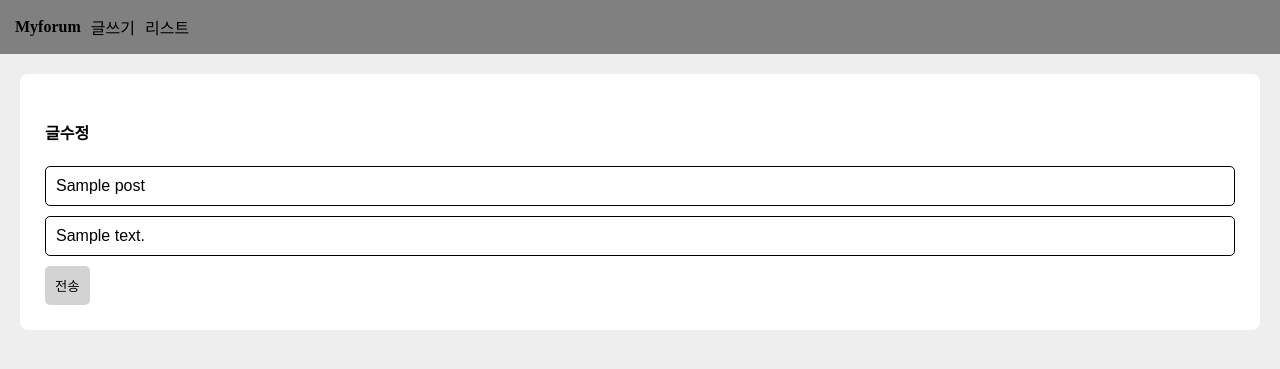
After one commit to rlatjsdn71/2026_Server, a Node server app: template views/update.ejs in a window 1280 px wide. The commit adds this page. Shown: the top 369 px of the page. Run offline with Node 20, Linux system fonts and the light colour scheme; the template is opened without the code that fills it: most values are stand-ins (such as "Sample title", 1, 10 or a date in 2020); some libraries are stand-ins or nearby versions.

Commit message:
study: updateOne

```diff
--- a/server.js
+++ b/server.js
@@ -90,12 +90,48 @@ app.post('/newposting', async (req, res) => {
     }
 })
 
+// url parameter 사용법~ (/:작명, 여러개 사용 가능)
 app.get('/detail/:postID', async (req, res) => {
     // req.params: url 파라미터에 입력된 값을 오브젝트로 반환
-    console.log(req.params); // {postID: '입력된 값'}
+    // console.log(req.params); // {postID: '입력된 값'}
 
     // db에서 데이터 검색해서 찾는 법! (데이터(오브젝트)를 이용해서 검색)
-    let result = await db.collection('post').findOne({ _id: new ObjectId(req.params.postID) }); // db 상에 맞는 데이터 타입 사용
+    try {
+        let result = await db.collection('post').findOne({ _id: new ObjectId(req.params.postID) }); // db 상에 맞는 데이터 타입 사용
+        if (result == null)
+            res.status(404).send("존재하지 않는 URL 입니다.");
+        else
+            res.render('detail.ejs', { post: result });
+    }
+    catch (e) {
+        console.log(e);
+        res.status(404).send("존재하지 않는 URL 입니다.")
+    }
+})
 
-    res.render('detail.ejs', { post: result });
+app.get('/update/:postID', async (req, res) => {
+    try {
+        let result = await db.collection('post').findOne({ _id: new ObjectId(req.params.postID) }); // db 상에 맞는 데이터 타입 사용
+        if (result == null)
+            res.status(404).send("존재하지 않는 URL 입니다.");
+        else
+            res.render('update.ejs', { post: result });
+    }
+    catch (e) {
+        console.log(e);
+        res.status(404).send("존재하지 않는 URL 입니다.")
+    }
 })
+
+app.post('/updating/:postID', async (req, res) => {
+    if (req.body.title.length == 0) res.redirect('/list');
+    else {
+        // db에서 값 수정하는 기능
+        await db.collection('post').updateOne(
+            // {filter}: 찾을 값
+            { _id: new ObjectId(req.params.postID) },
+            // {$set:{data}}: 수정할 값 ($set 사용 안하면 해당 값이 수정되는 것이 아니라 전체가 덮어씌워짐)
+            { $set: { title: req.body.title, content: req.body.content } });
+        res.redirect('/detail/' + req.params.postID);
+    }
+})
--- a/views/detail.ejs
+++ b/views/detail.ejs
@@ -17,6 +17,7 @@
             <p>
                 <%=post.content%>
             </p>
+            <button><a href="/update/<%=post._id%>">수정</a></button>
         </div>
 </body>
 
--- a/views/list.ejs
+++ b/views/list.ejs
@@ -23,7 +23,7 @@
                     <!-- <%= %> 태그 사용하기 -->
                     <h4>
                         <!-- 제목 누르면 해당 detail 페이지로 이동~ -->
-                        <a href=<%=`http://localhost:8080/detail/${posts[i]._id}`%>><%= posts[i].title %></a>
+                        <a href="/detail/<%=posts[i]._id%>"><%= posts[i].title %></a>
 
                     </h4>
                     <p>
--- a/views/nav.ejs
+++ b/views/nav.ejs
@@ -1,5 +1,5 @@
 <div class="nav">
-        <a class="logo", href="http://localhost:8080/">Myforum</a>
-        <a href="http://localhost:8080/write">글쓰기</a>
-        <a href="http://localhost:8080/list">리스트</a>
+        <a class="logo", href="/">Myforum</a>
+        <a href="/write">글쓰기</a>
+        <a href="/list">리스트</a>
     </div>
--- /dev/null
+++ b/views/update.ejs
@@ -0,0 +1,25 @@
+<!DOCTYPE html>
+<html lang="en">
+
+<head>
+    <meta charset="UTF-8">
+    <meta name="viewport" content="width=device-width, initial-scale=1.0">
+    <title>Document</title>
+    <link rel="stylesheet" href="/main.css">
+</head>
+
+<body class="grey-bg">
+    <%- include('nav.ejs')%>
+        <!-- form 태그 사용해서 post 구현하기 -->
+        <!-- action: URL, method: 요청 동작 -->
+        <form action="/updating/<%=post._id%>" method="POST" class="form-box">
+            <h4>글수정</h4>
+            <!-- input 태그에 name을 지정해서 값을 서버에서 값을 불러고오고 구분할 때 사용 -->
+            <input type="text" name="title" value="<%=post.title%>">
+            <input type="text" name="content" value="<%=post.content%>">
+            <!-- submit 타입으로 최종 post 요청 -->
+            <button type="submit">전송</button>
+        </form>
+</body>
+
+</html>
```
Also changed, not shown: index.html (+5 -5 lines).
